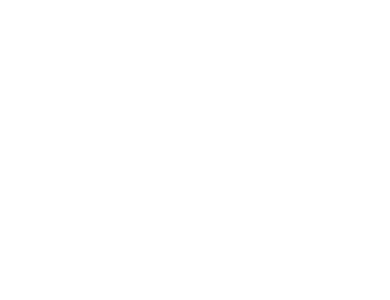
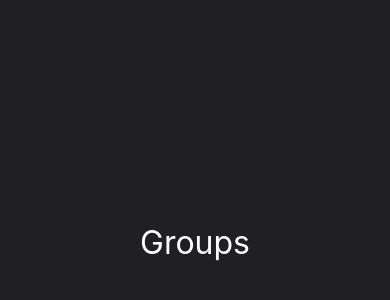
Before and after one commit to eduardojigub/ignite_team_rn, a React Native app: screen / in a window 390 px wide. Shown: the part 180-480 px from the top of the page. Built offline with nearby package versions, Linux system fonts and the light colour scheme.

Commit message:
fix: adjust styled component version

```diff
--- a/package.json
+++ b/package.json
@@ -13,7 +13,7 @@
     "expo-status-bar": "~1.6.0",
     "react": "18.2.0",
     "react-native": "0.72.4",
-    "styled-components": "^6.0.8"
+    "styled-components": "5.3.9"
   },
   "devDependencies": {
     "@babel/core": "^7.20.0",
--- a/src/screens/Groups/styles.ts
+++ b/src/screens/Groups/styles.ts
@@ -2,7 +2,7 @@ import styled from "styled-components/native";
 
 export const Container = styled.View`
     flex: 1;
-    background-color: '#131313';
+    background-color: ${({theme}) => theme.COLORS.GRAY_600};
     align-items: center;
     justify-content: center;
 `;
```
Also changed, not shown: 1 other file (tests, documents, lock files or other folders).
